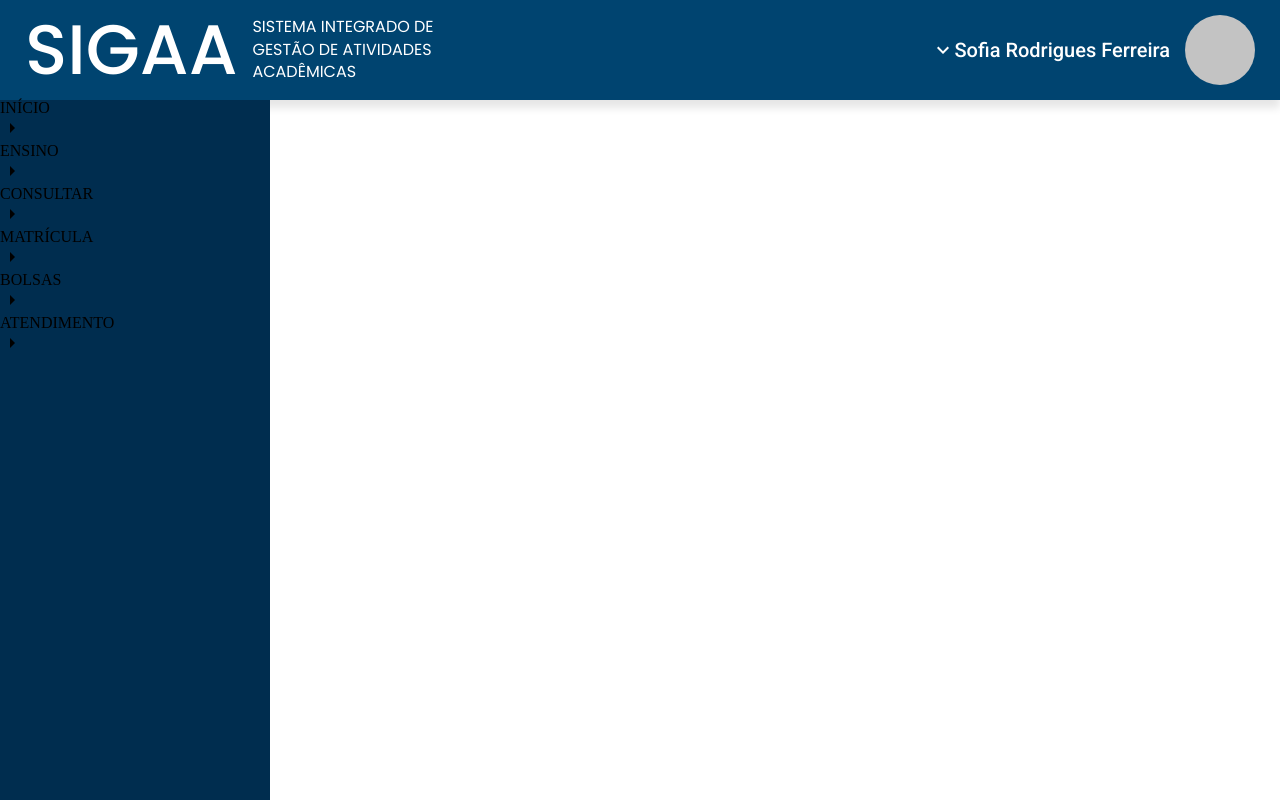
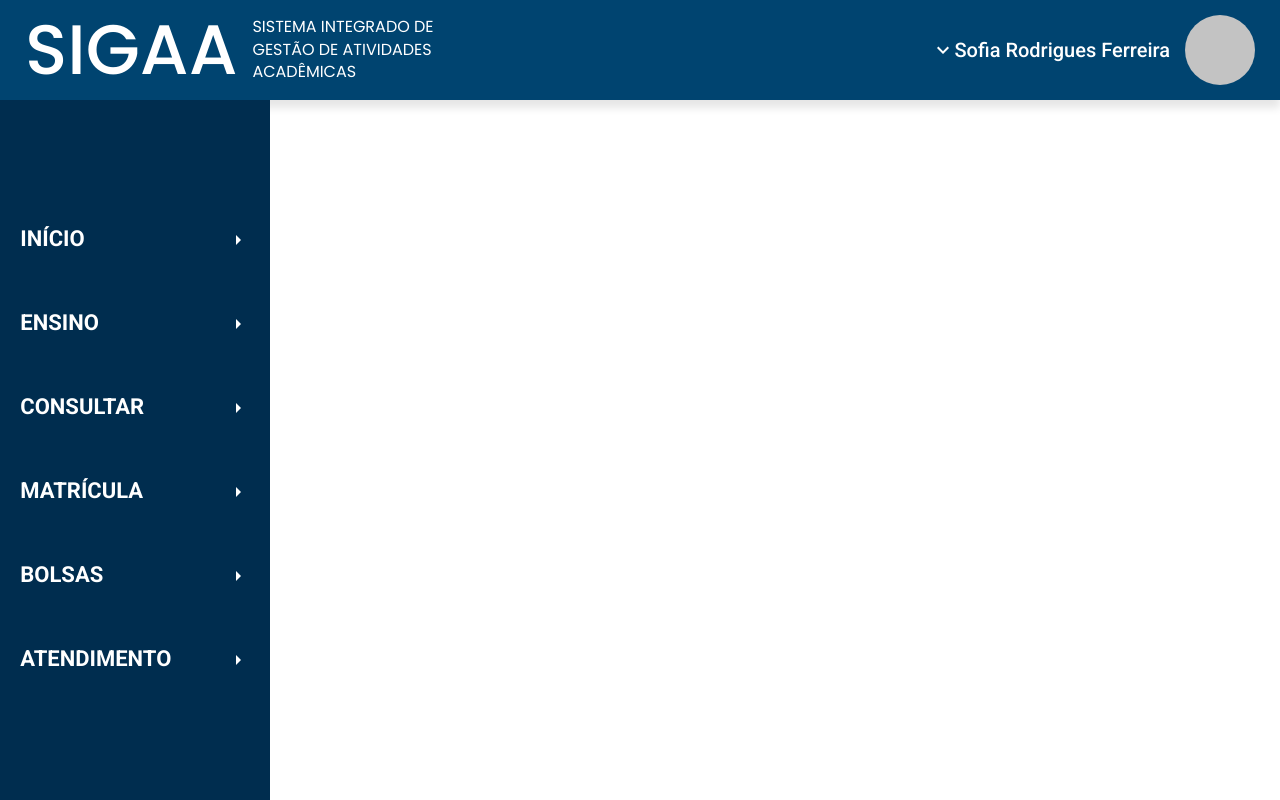
Before and after one commit to SofiaRodFer/redesign-sigaa, a plain HTML site: page index.html in a window 1280 px wide. Drawn offline with Linux system fonts and the light colour scheme.

Commit message:
finalizando navbar

```diff
--- a/index.html
+++ b/index.html
@@ -27,37 +27,37 @@
             <div class="opcao">
                 <p>INÍCIO</p>
                 <svg style="width:24px;height:24px" viewBox="0 0 24 24">
-                    <path fill="currentColor" d="M10,17L15,12L10,7V17Z" />
+                    <path fill="#fff" d="M10,17L15,12L10,7V17Z" />
                 </svg>
             </div>
             <div class="opcao">
                 <p>ENSINO</p>
                 <svg style="width:24px;height:24px" viewBox="0 0 24 24">
-                    <path fill="currentColor" d="M10,17L15,12L10,7V17Z" />
+                    <path fill="#fff" d="M10,17L15,12L10,7V17Z" />
                 </svg>
             </div>
             <div class="opcao">
                 <p>CONSULTAR</p>
                 <svg style="width:24px;height:24px" viewBox="0 0 24 24">
-                    <path fill="currentColor" d="M10,17L15,12L10,7V17Z" />
+                    <path fill="#fff" d="M10,17L15,12L10,7V17Z" />
                 </svg>
             </div>
             <div class="opcao">
                 <p>MATRÍCULA</p>
                 <svg style="width:24px;height:24px" viewBox="0 0 24 24">
-                    <path fill="currentColor" d="M10,17L15,12L10,7V17Z" />
+                    <path fill="#fff" d="M10,17L15,12L10,7V17Z" />
                 </svg>
             </div>
             <div class="opcao">
                 <p>BOLSAS</p>
                 <svg style="width:24px;height:24px" viewBox="0 0 24 24">
-                    <path fill="currentColor" d="M10,17L15,12L10,7V17Z" />
+                    <path fill="#fff" d="M10,17L15,12L10,7V17Z" />
                 </svg>
             </div>
             <div class="opcao">
                 <p>ATENDIMENTO</p>
                 <svg style="width:24px;height:24px" viewBox="0 0 24 24">
-                    <path fill="currentColor" d="M10,17L15,12L10,7V17Z" />
+                    <path fill="#fff" d="M10,17L15,12L10,7V17Z" />
                 </svg>
             </div>
         </nav>
--- a/style.css
+++ b/style.css
@@ -60,4 +60,24 @@ nav {
     width: 270px;
     height: calc(100vh - 100px);
     background-color: var(--secondary-color);
+    display: flex;
+    flex-direction: column;
+    align-items: center;
+    justify-content: center;
 }
+
+nav .opcao {
+    display: flex;
+    justify-content: space-between;
+    width: 85%;
+    margin-top: 30px;
+    margin-bottom: 30px;
+    transition: all 2s;
+}
+
+nav .opcao p {
+    font-family: var(--main-font);
+    font-weight: 700;
+    font-size: 22px;
+    color: white;
+}
```
